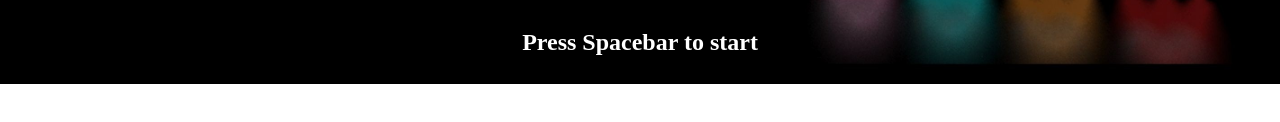
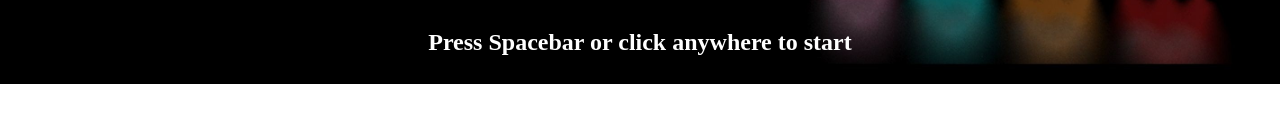
Before and after one commit to Nikhil-Nirmal/dog-runner, a plain HTML site: page index.html in a window 1280 px wide. Shown: the part 608-730 px from the top of the page. Drawn offline with Linux system fonts and the light colour scheme.

Commit message:
Update index.html

```diff
--- a/index.html
+++ b/index.html
@@ -12,7 +12,7 @@
             <div id="block"></div>
         </div>
         <p>Score: <span id="scoreSpan"></span></p>
-        <h2 id="msg">Press Spacebar to start</h2>
+        <h2 id="msg">Press Spacebar or click anywhere to start</h2>
         <script src="script.js"></script>
     </div>
 </body>
```
